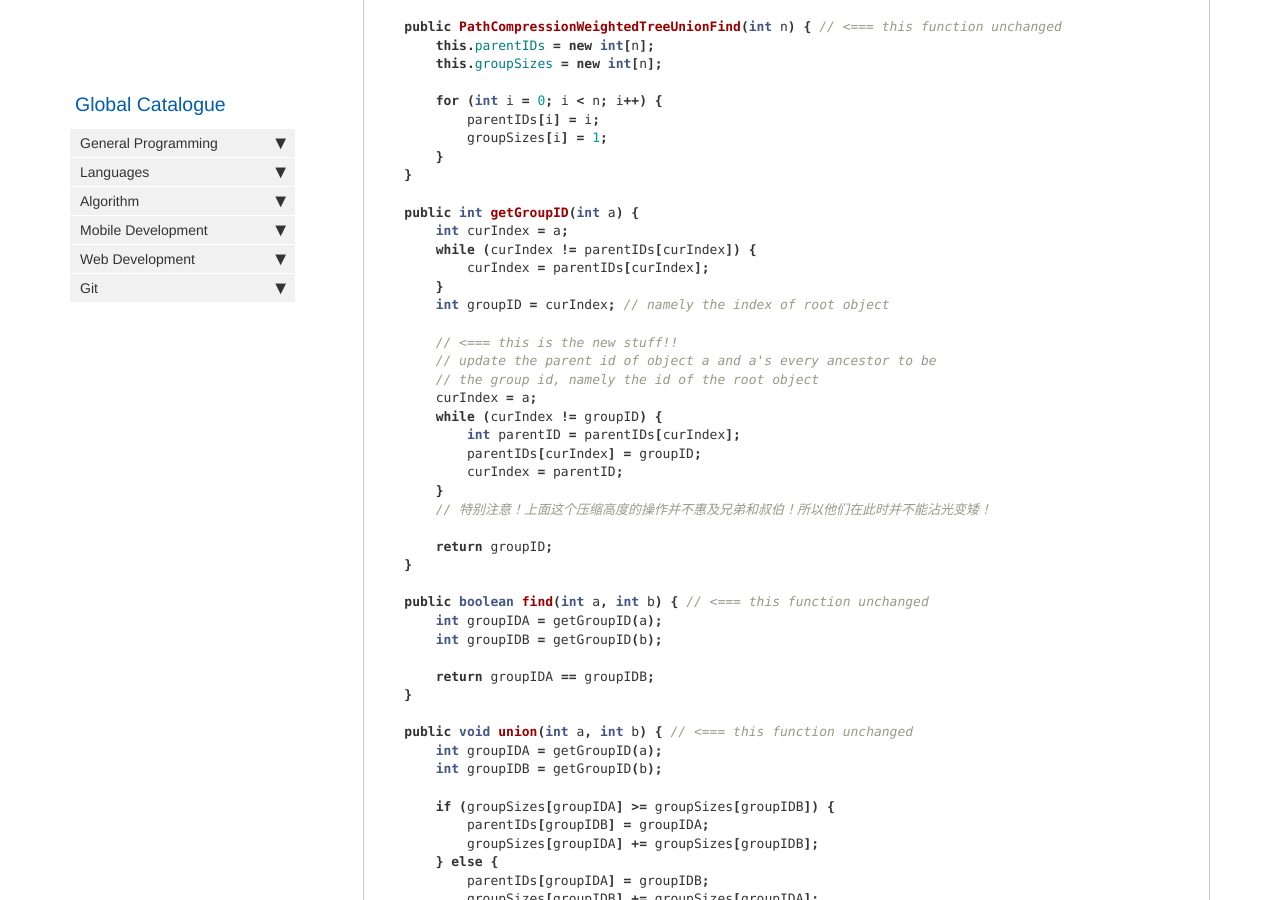
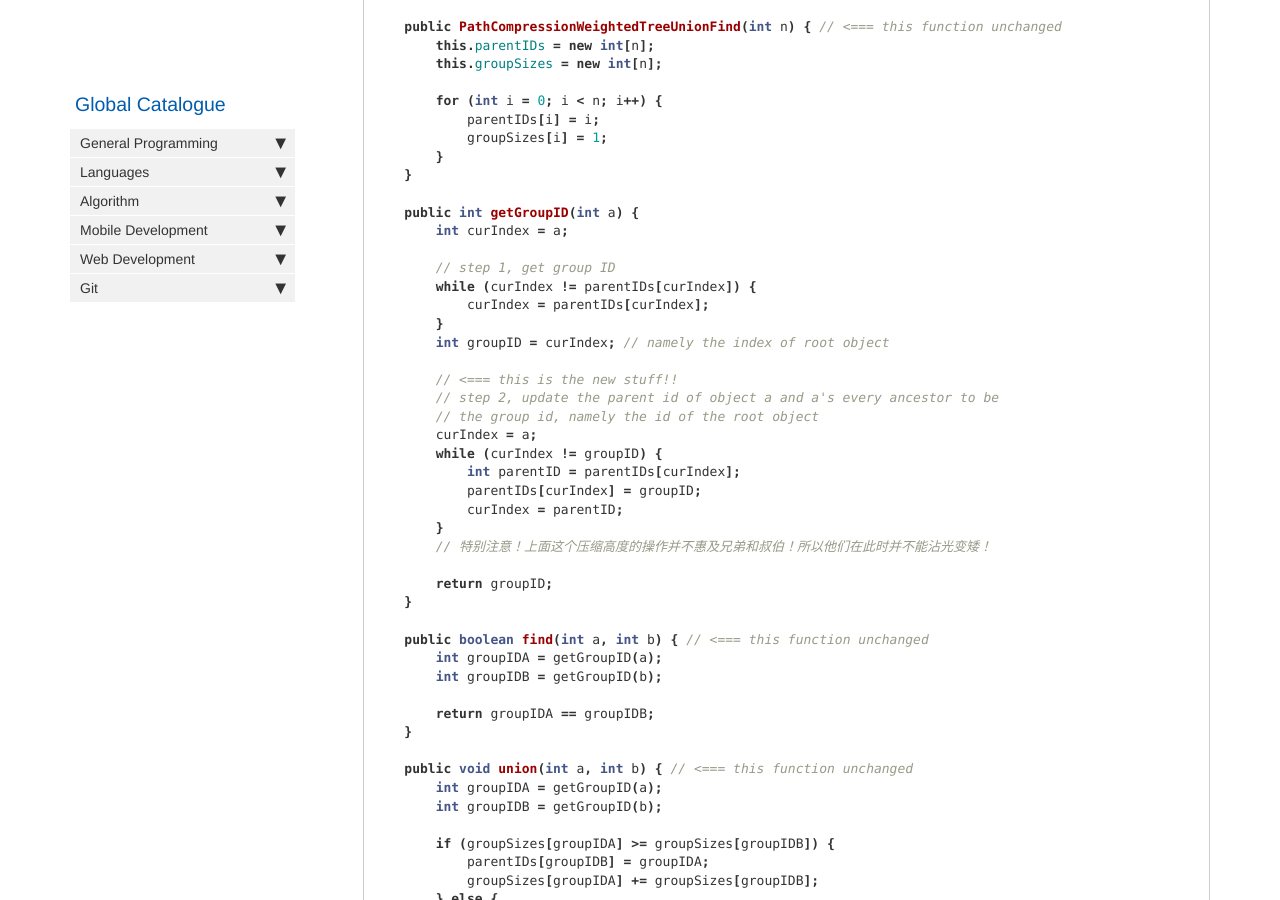
Before and after one commit to HungryOrc/hungryorc.github.io, a Jekyll site: the page built from pages/algorithm/algorithm_union_find.md, in a window 1280 px wide and 900 px high, scrolled down 5201 px. Built offline with Jekyll 4.4.1, drawn with Linux system fonts in a browser that asks for light colours; nearby versions of some CDN libraries; comment, search, counter and statistics services are not loaded.

Commit message:
Update algorithm_union_find.md

```diff
--- a/pages/algorithm/algorithm_union_find.md
+++ b/pages/algorithm/algorithm_union_find.md
@@ -246,13 +246,15 @@ class PathCompressionWeightedTreeUnionFind {
 
     public int getGroupID(int a) {
         int curIndex = a;
+
+        // step 1, get group ID
         while (curIndex != parentIDs[curIndex]) {
             curIndex = parentIDs[curIndex];
         }
         int groupID = curIndex; // namely the index of root object
 
         // <=== this is the new stuff!!
-        // update the parent id of object a and a's every ancestor to be
+        // step 2, update the parent id of object a and a's every ancestor to be
         // the group id, namely the id of the root object
         curIndex = a;
         while (curIndex != groupID) {
```
